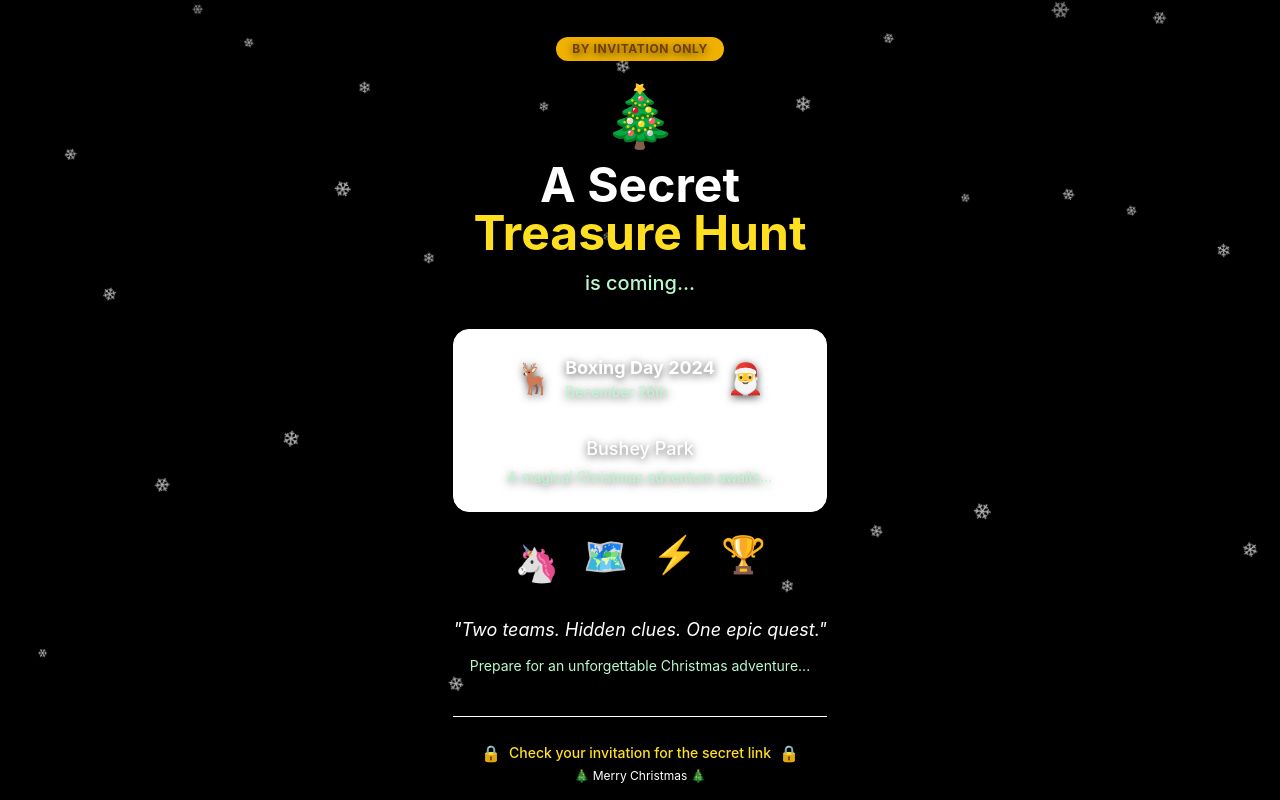
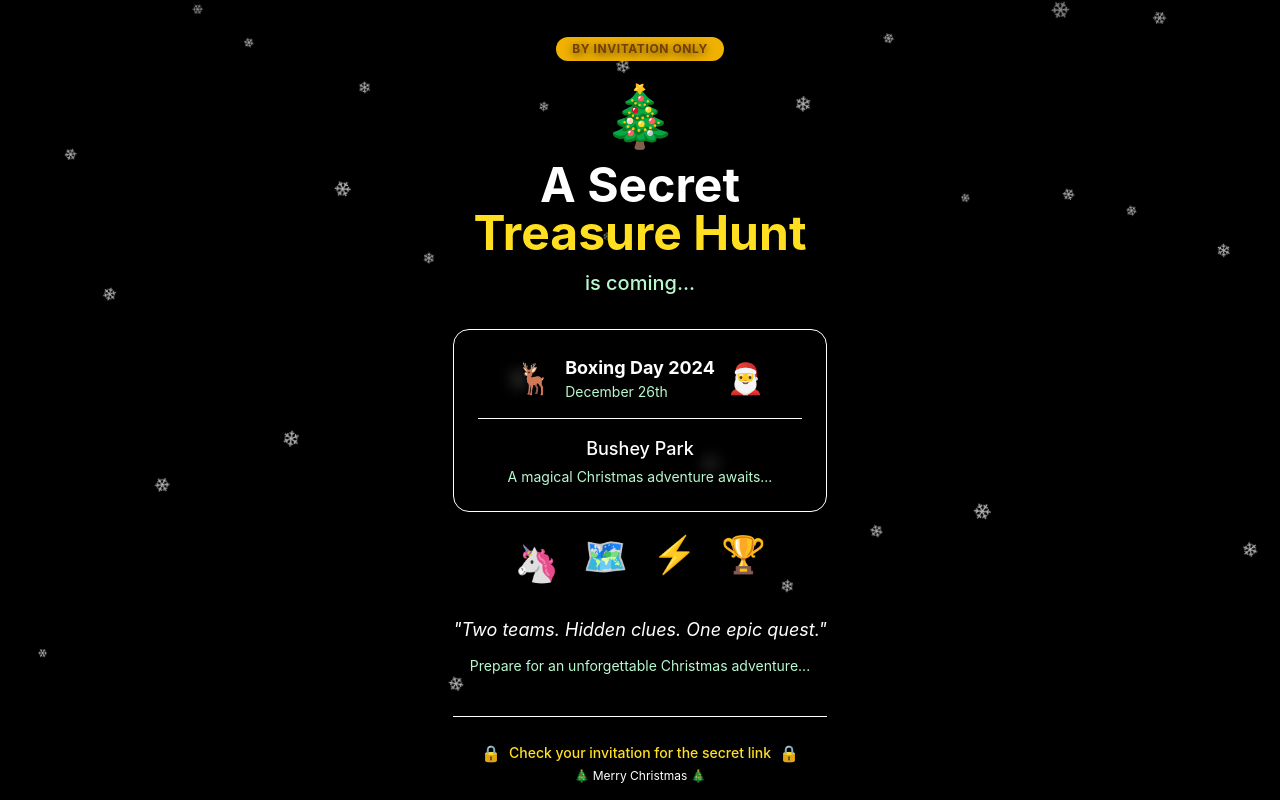
Before and after one commit to howlermonkey/treasure-hunt, a React (Vite) app: page / in a window 1280 px wide. Built offline with nearby package versions, Linux system fonts and the light colour scheme; no server answers.

Commit message:
remove white bg

```diff
--- a/src/TeaserPage.jsx
+++ b/src/TeaserPage.jsx
@@ -100,7 +100,7 @@ const TeaserPage = () => {
         </div>
 
         {/* Details Card */}
-        <div className="bg-white bg-opacity-10 backdrop-blur-sm rounded-2xl p-6 mb-8 border border-white border-opacity-20 shadow-xl">
+        <div className="bg-opacity-10 backdrop-blur-sm rounded-2xl p-6 mb-8 border border-white border-opacity-20 shadow-xl">
           <div className="flex items-center justify-center gap-3 mb-4">
             <span className="text-3xl">🦌</span>
             <div className="text-left">
```
Also changed, not shown: .claude/settings.local.json.
